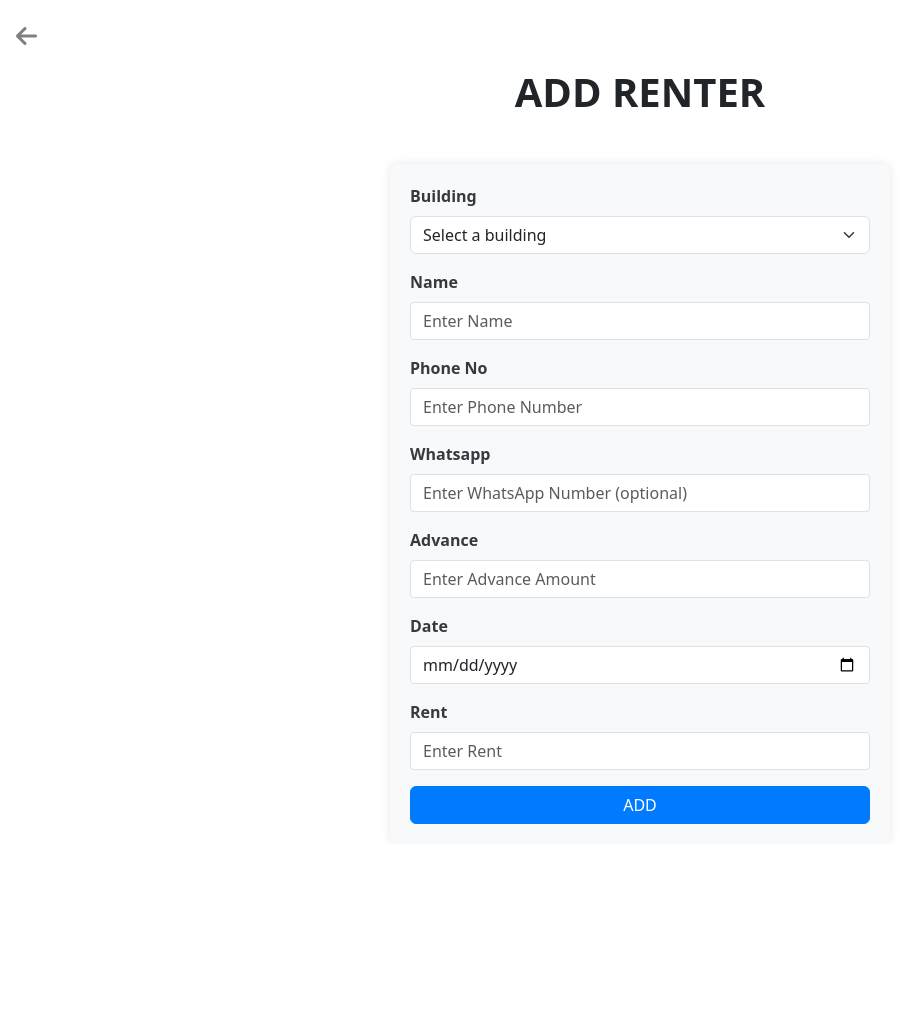
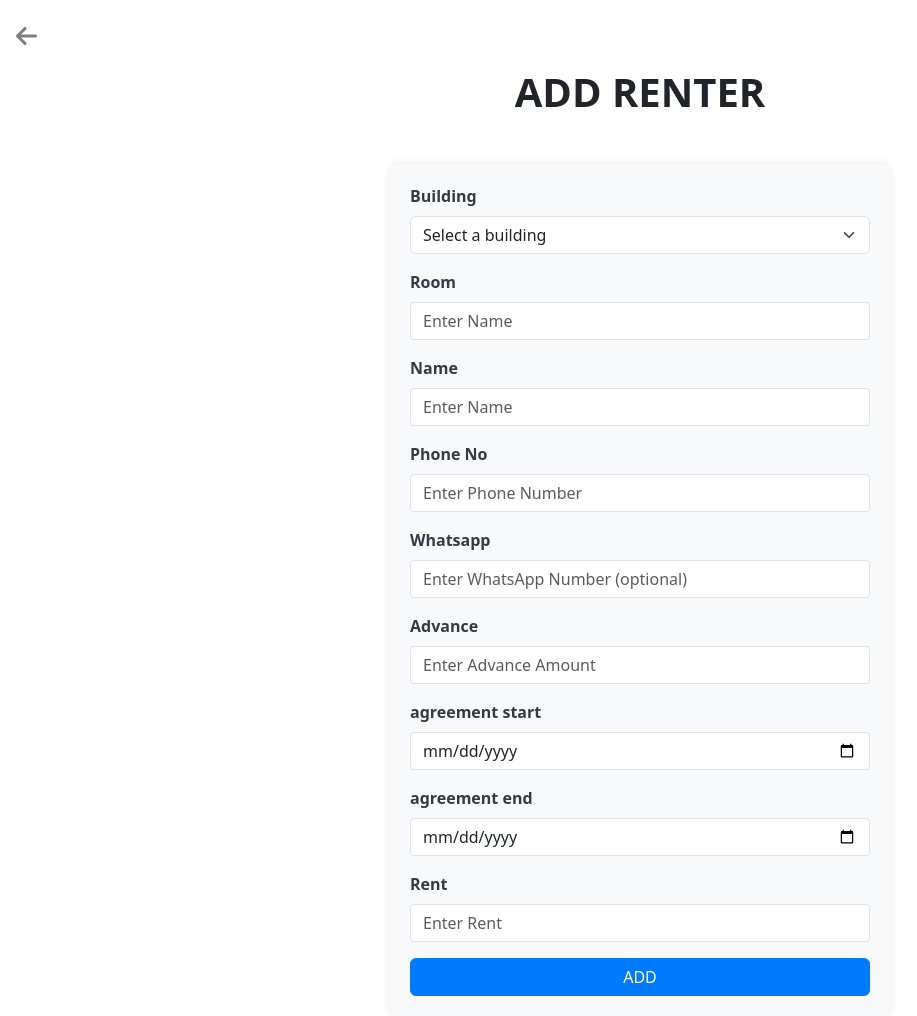
Before and after one commit to dawnet-innovations/renter, a Django app: page /add-renter in a window 1280 px wide. Shown: the whole page, without its empty margins (0-917 px from the left). Before the commit the page ends 824 px from the top, so only its background shows below. Run offline with Django 5.2, Linux system fonts and the light colour scheme; data comes from the database, SQL or seed files in the repository; both versions use the stored data as it was after the commit; some libraries are stand-ins or nearby versions.

Commit message:
adding renter

```diff
--- a/Renter/core/models.py
+++ b/Renter/core/models.py
@@ -10,10 +10,19 @@ class Building(models.Model):
 
 class Renter(models.Model):
     building = models.ForeignKey(Building, on_delete=models.CASCADE, related_name='%(class)s_building')
+    room = models.CharField(max_length=25)
     name = models.CharField(max_length=100)
+    phone = models.CharField(max_length=15)
+    whatsapp = models.CharField(max_length=15, null=True, blank=True)
     agreement_start = models.DateTimeField()
     agreement_end = models.DateTimeField()
     advance = models.DecimalField(max_digits=10, decimal_places=5)
+    rent = models.DecimalField(max_digits=10, decimal_places=5)
+
+    def save(self, *args, **kwargs):
+        if not self.whatsapp:
+            self.whatsapp = self.phone
+        super().save(*args, **kwargs)
 
     def __str__(self):
         return self.name
--- a/Renter/core/templates/add-renter.html
+++ b/Renter/core/templates/add-renter.html
@@ -15,13 +15,12 @@
 
 <div class="container mt-5">
     <div class="form-container">
-        <form>
+        <form method="post">
             {% csrf_token %}
-            {{ form.as_p }}
             <div class="mb-3">
                 <label for="buildingName" class="form-label">Building </label>
-                <select id="buildingName" class="form-select">
-                    <option name="building" value="" disabled selected>Select a building</option>
+                <select id="buildingName" name="building" class="form-select">
+                    <option value="" disabled selected>Select a building</option>
                     {% for build in building %}
                     <option value="{{ build.id }}"> {{ build.name }} </option>
                     {% endfor %}
@@ -29,24 +28,32 @@
                 </select>
             </div>
             <div class="mb-3">
+                <label for="buildingName" class="form-label">Room </label>
+                <input name="name" type="text" class="form-control" id="buildingName" placeholder="Enter Name ">
+            </div>
+            <div class="mb-3">
                 <label for="buildingName" class="form-label">Name </label>
                 <input name="name" type="text" class="form-control" id="buildingName" placeholder="Enter Name ">
             </div>
             <div class="mb-3">
                 <label for="buildingName" class="form-label">Phone No </label>
-                <input name="phno" type="text" class="form-control" id="buildingName" placeholder="Enter Phone Number ">
+                <input name="phone" type="text" class="form-control" id="buildingName" placeholder="Enter Phone Number ">
             </div>
             <div class="mb-3">
                 <label for="buildingName" class="form-label">Whatsapp  </label>
-                <input name="whatsappp" type="text" class="form-control" id="buildingName" placeholder="Enter WhatsApp Number (optional) ">
+                <input name="whatsapp" type="text" class="form-control" id="buildingName" placeholder="Enter WhatsApp Number (optional) ">
             </div>
             <div class="mb-3">
                 <label for="buildingName" class="form-label">Advance </label>
                 <input name="advance" type="text" class="form-control" id="buildingName" placeholder="Enter Advance Amount ">
             </div>
             <div class="mb-3">
-                <label for="buildingName" class="form-label">Date </label>
-                <input name="advance" type="date" class="form-control" id="datePicker">
+                <label for="buildingName" class="form-label">agreement start </label>
+                <input name="start" type="date" class="form-control" id="datePicker">
+            </div>
+            <div class="mb-3">
+                <label for="buildingName" class="form-label">agreement end </label>
+                <input name="end" type="date" class="form-control" id="datePicker">
             </div>
             <div class="mb-3">
                 <label for="buildingName" class="form-label">Rent </label>
--- a/Renter/core/views.py
+++ b/Renter/core/views.py
@@ -1,6 +1,7 @@
 from django.shortcuts import render
 from django.shortcuts import render, redirect
 from .models import Building,Renter
+from .forms import RenterForm
 
 
 # Create your views here.
@@ -34,20 +35,9 @@ def add_renter(request):
 
     if request.method == "POST":
 
-        building = request.POST.get("building")
-        name = request.POST.get("name")
-        phno = request.POST.get("phno")
-        whatsappp = request.POST.get("whatsappp")
-        advance = request.POST.get("advance")
-        rent = request.POST.get("rent")
-
-
-        renter = Renter(name=name,
-            phno=phno,
-            whatsappp=whatsappp,
-            advance=advance,
-            rent=rent)
-        renter.save()
+        form = RenterForm(request.POST)
+        if form.is_valid():
+            form.save()
 
         return redirect("/")
 
```
Also changed, not shown: Renter/core/forms.py (added, +10 -0 lines), Renter/core/migrations/0001_initial.py, Renter/core/migrations/0002_alter_renter_whatsapp.py (added), Renter/db.sqlite3, 4 other files.
